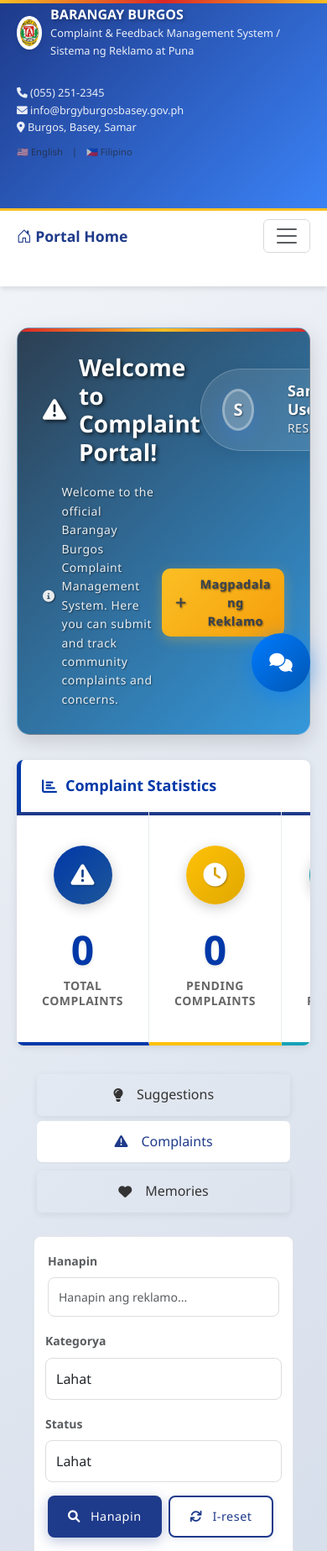
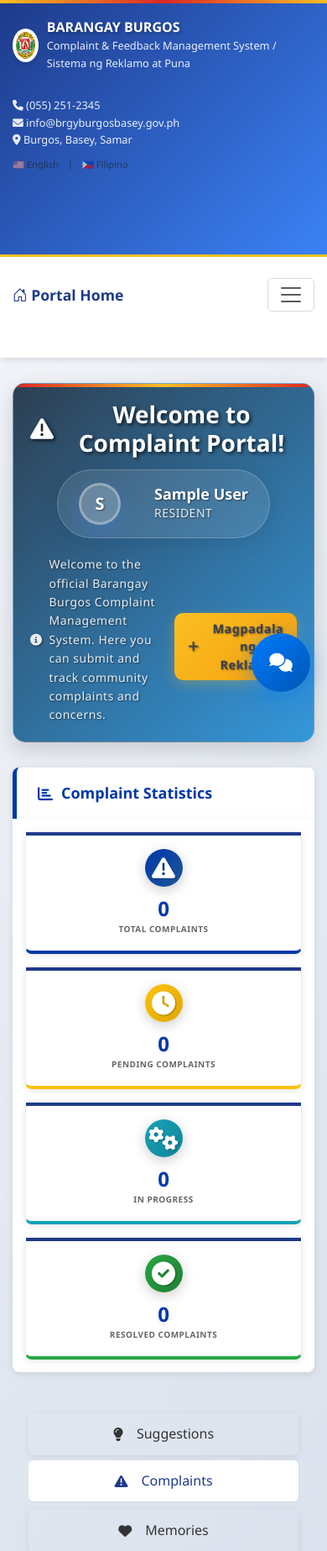
Before and after one commit to qwertyuiop547/mywebapp, a Django app: page /en/complaints/ in a window 390 px wide. Shown: the top 1847 px of the page at 84% size. Run offline with Django 5.2, Linux system fonts and the light colour scheme; the visitor is signed in with stand-in values (Sample User, id 1); data that the repository does not hold is empty; some libraries are stand-ins or nearby versions.

Commit message:
Mobile Fix: Add responsive design for complaint portal stats cards

```diff
--- a/templates/complaints/complaint_list.html
+++ b/templates/complaints/complaint_list.html
@@ -158,31 +158,31 @@
 
     .stats-grid {
         display: grid !important;
-        grid-template-columns: 1fr 1fr 1fr 1fr !important;
-        gap: 0 !important;
+        grid-template-columns: repeat(auto-fit, minmax(250px, 1fr)) !important;
+        gap: 15px !important;
         background: white !important;
-        padding: 0 !important;
+        padding: 20px !important;
         margin: 0 !important;
         border-radius: 0 0 var(--border-radius) var(--border-radius) !important;
         box-shadow: var(--shadow-light) !important;
-        overflow: hidden !important;
+        overflow: visible !important;
     }
 
     .stat-card {
         background: white !important;
-        padding: 40px 30px !important;
-        border: none !important;
-        border-radius: 0 !important;
+        padding: 25px 20px !important;
+        border: 1px solid #e9ecef !important;
+        border-radius: 12px !important;
         text-align: center !important;
         position: relative !important;
         transition: all 0.3s ease !important;
-        min-height: 200px !important;
+        min-height: 160px !important;
         display: flex !important;
         flex-direction: column !important;
         justify-content: center !important;
         align-items: center !important;
         margin: 0 !important;
-        box-shadow: none !important;
+        box-shadow: 0 2px 8px rgba(0,0,0,0.1) !important;
     }
 
     .stat-card:not(:last-child) {
@@ -505,6 +505,21 @@
 }
 
 @media (max-width: 768px) {
+    .container {
+        padding: 15px !important;
+    }
+
+    .dashboard-welcome {
+        padding: 20px !important;
+        margin: 15px 0 !important;
+    }
+
+    .welcome-header {
+        flex-direction: column !important;
+        text-align: center !important;
+        gap: 15px !important;
+    }
+
     .page-header {
         padding: 1rem 0;
         min-height: 100px;
@@ -524,6 +539,62 @@
 
     .action-buttons .btn {
         width: 100%;
+    }
+
+    .stats-grid {
+        grid-template-columns: repeat(2, 1fr) !important;
+        gap: 12px !important;
+        padding: 15px !important;
+    }
+
+    .stat-card {
+        padding: 18px 12px !important;
+        min-height: 130px !important;
+        border-radius: 8px !important;
+    }
+
+    .stat-icon {
+        width: 50px !important;
+        height: 50px !important;
+        font-size: 20px !important;
+        margin-bottom: 8px !important;
+    }
+
+    .stat-number {
+        font-size: 28px !important;
+        margin: 8px 0 5px 0 !important;
+    }
+
+    .stat-label {
+        font-size: 11px !important;
+        line-height: 1.2 !important;
+    }
+}
+
+@media (max-width: 480px) {
+    .stats-grid {
+        grid-template-columns: 1fr !important;
+        gap: 15px !important;
+    }
+
+    .stat-card {
+        padding: 20px 15px !important;
+        min-height: 120px !important;
+    }
+
+    .stat-icon {
+        width: 45px !important;
+        height: 45px !important;
+        font-size: 18px !important;
+    }
+
+    .stat-number {
+        font-size: 24px !important;
+        margin: 6px 0 !important;
+    }
+
+    .stat-label {
+        font-size: 10px !important;
     }
 }
 </style>
```
